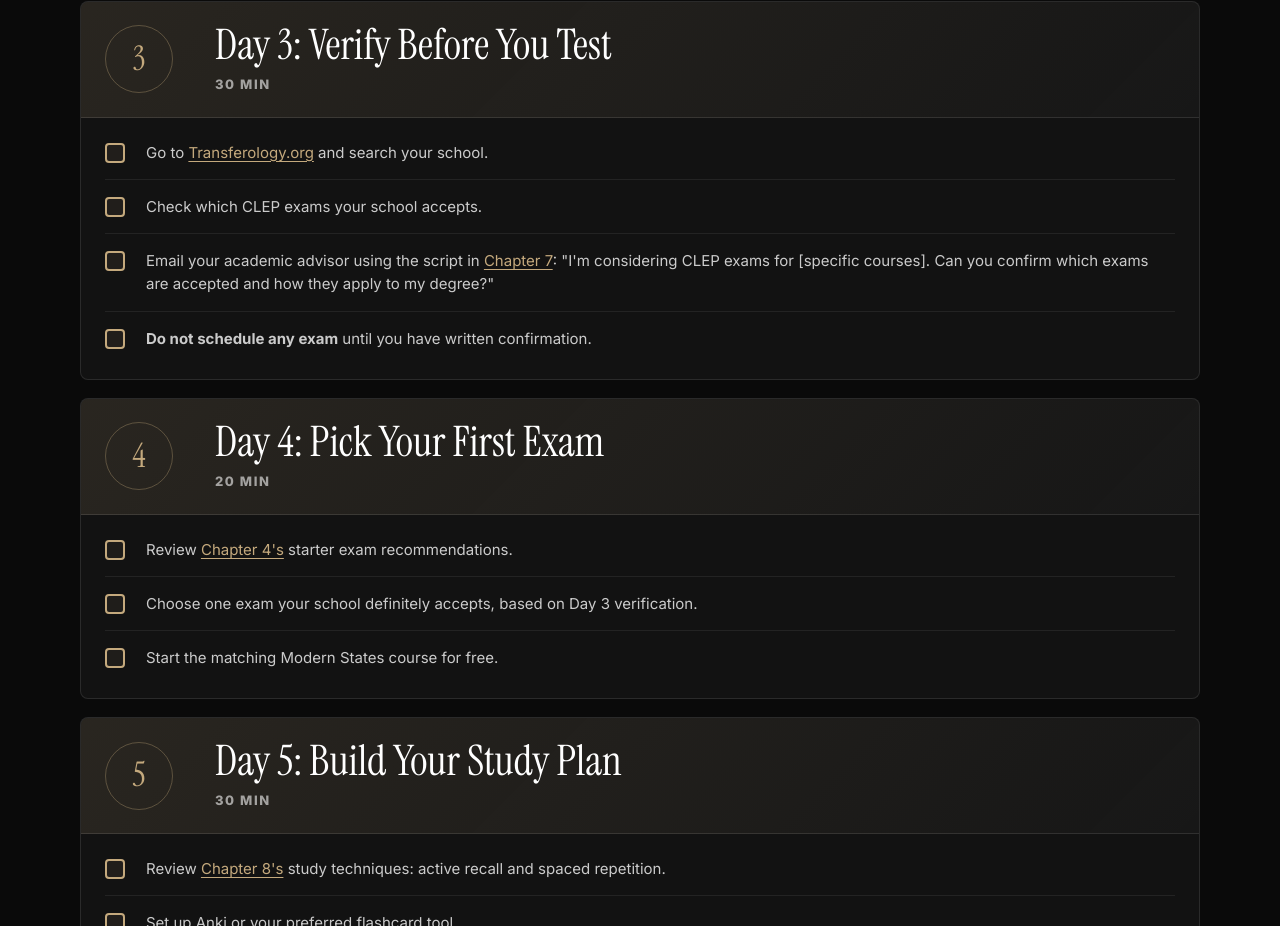
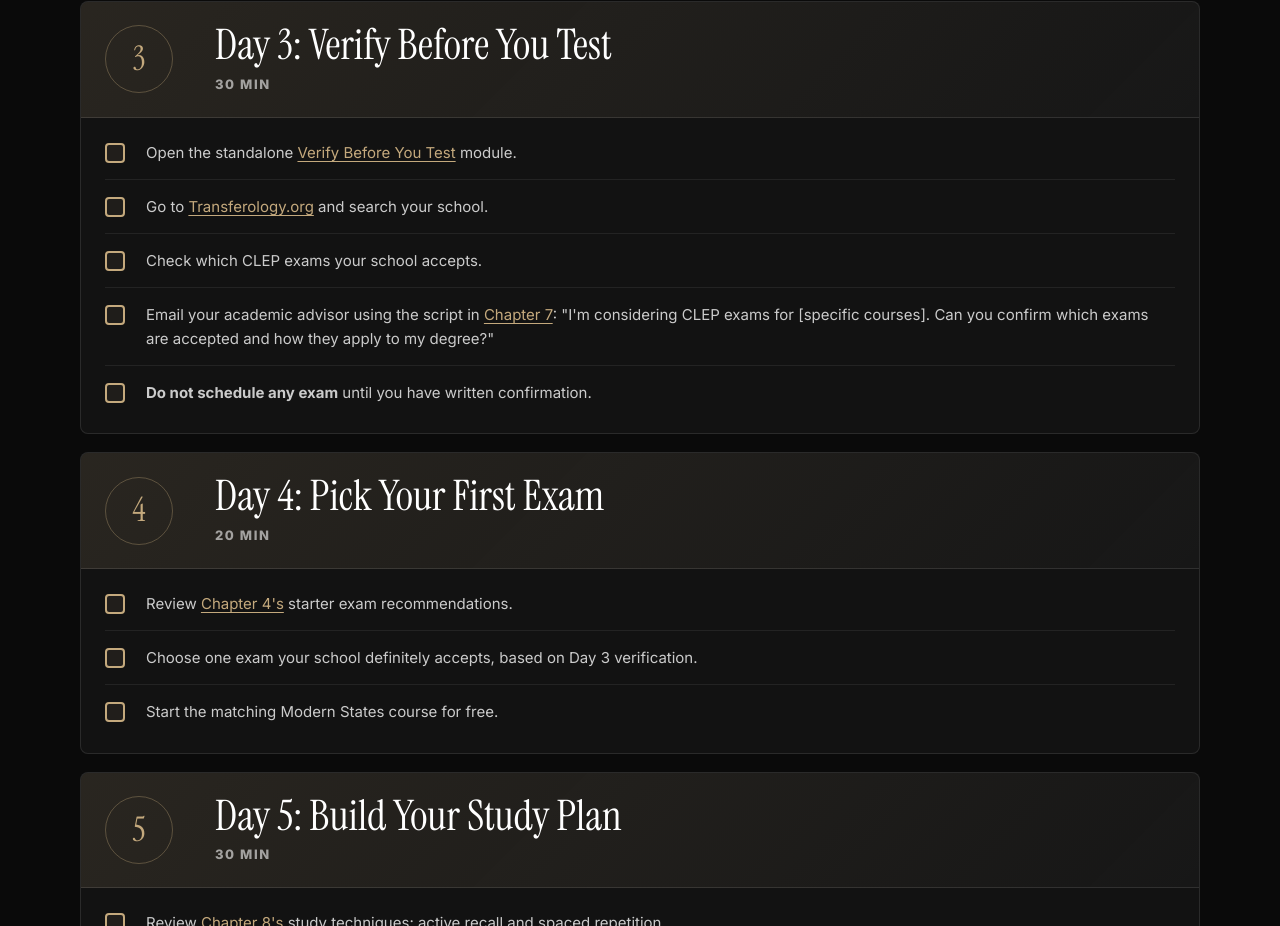
Before and after one commit to thejohnzheng/fast-grad-academy, a website: page first-7-days.html in a window 1280 px wide. Shown: the part 1618-2544 px from the top of the page. Drawn offline with Linux system fonts and the light colour scheme.

Commit message:
feat: link Verify Before You Test from First 7 Days

```diff
--- a/first-7-days.html
+++ b/first-7-days.html
@@ -145,6 +145,7 @@
       <article class="day-card" id="day-3">
         <div class="day-head"><div class="day-num">3</div><div><h2>Day 3: Verify Before You Test</h2><div class="time">30 min</div></div></div>
         <div class="tasks">
+          <div class="task"><span class="box"></span><span>Open the standalone <a href="/verify-credits.html">Verify Before You Test</a> module.</span></div>
           <div class="task"><span class="box"></span><span>Go to <a href="https://www.transferology.com/" target="_blank" rel="noopener">Transferology.org</a> and search your school.</span></div>
           <div class="task"><span class="box"></span><span>Check which CLEP exams your school accepts.</span></div>
           <div class="task"><span class="box"></span><span>Email your academic advisor using the script in <a href="/ch7">Chapter 7</a>: "I'm considering CLEP exams for [specific courses]. Can you confirm which exams are accepted and how they apply to my degree?"</span></div>
```
